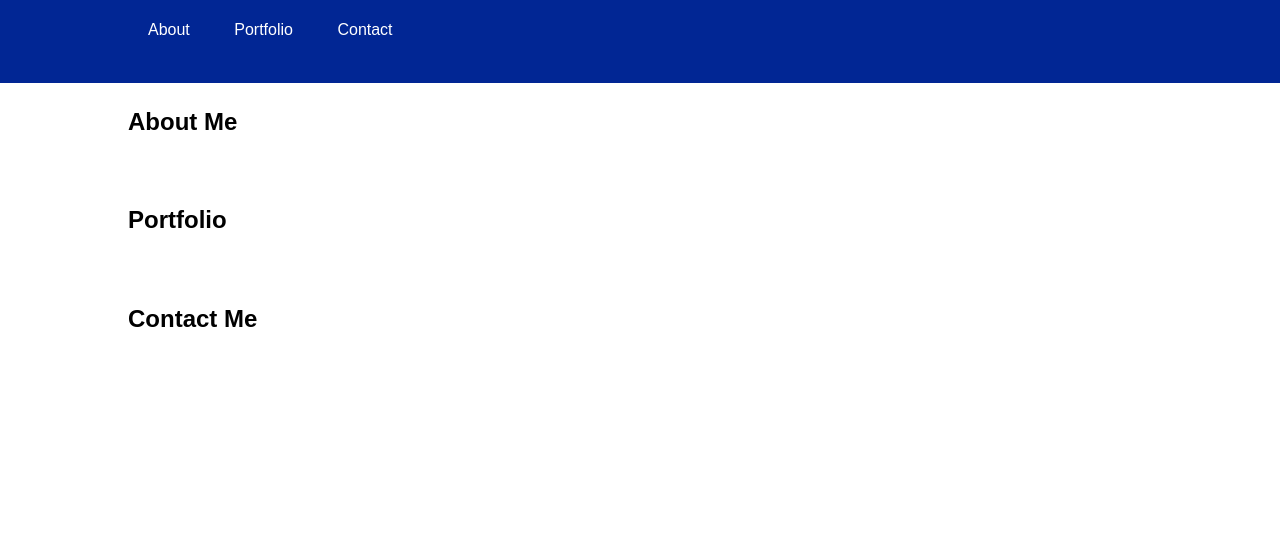
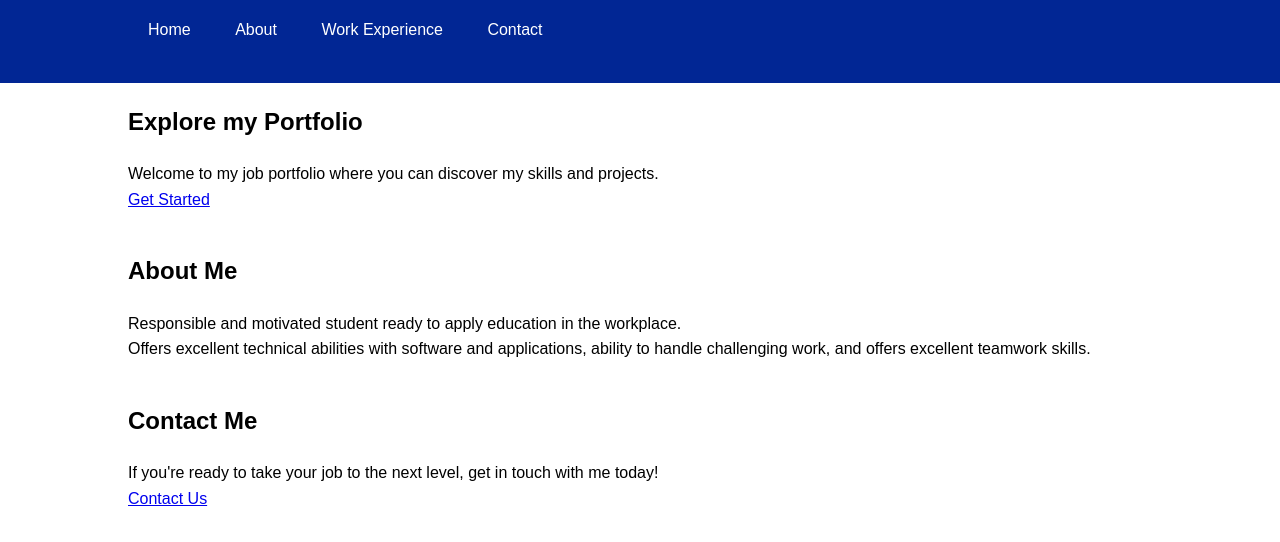
Before and after one commit to Beli222/Beli222.github.io, a plain HTML site: page index.html in a window 1280 px wide. Shown: the part 94-636 px from the top of the page. Drawn offline with Linux system fonts and the light colour scheme.

Commit message:
Update index.html

```diff
--- a/index.html
+++ b/index.html
@@ -13,38 +13,36 @@
             <h1>My Portfolio</h1>
             <nav>
                 <ul>
+                    <li><a href="index.html">Home</a></li>
                     <li><a href="About.html">About</a></li>
-                    <li><a href="work-experience.html">Portfolio</a></li>
+                    <li><a href="work-experience.html">Work Experience</a></li>
                     <li><a href="contact.html">Contact</a></li>
                 </ul>
             </nav>
         </div>
     </header>
 
-    <section id="about">
+    <section id="hero-section">
         <div class="container">
-            <h2>About Me</h2>
-            <!-- Add your about content here -->
+            <h2>Explore my Portfolio</h2>
+            <p>Welcome to my job portfolio where you can discover my skills and projects.</p>
+            <a href="About.html" class="cta-button">Get Started</a>
         </div>
     </section>
 
-    <section id="portfolio">
+    <section id="about-section">
         <div class="container">
-            <h2>Portfolio</h2>
-            <div class="gallery">
-                <!-- Add your photo gallery here -->
-                <!-- Example: -->
-                <!-- <img src="photo1.jpg" alt="Photo 1"> -->
-                <!-- <img src="photo2.jpg" alt="Photo 2"> -->
-                <!-- <img src="photo3.jpg" alt="Photo 3"> -->
-            </div>
+            <h2>About Me</h2>
+            <p>Responsible and motivated student ready to apply education in the workplace. </p>
+            <p>Offers excellent technical abilities with software and applications, ability to handle challenging work, and offers excellent teamwork skills.</p>
         </div>
     </section>
 
-    <section id="contact">
+    <section id="contact-section">
         <div class="container">
             <h2>Contact Me</h2>
-            <!-- Add your contact form or contact information here -->
+            <p>If you're ready to take your job to the next level, get in touch with me today!</p>
+            <a href="contact.html" class="cta-button">Contact Us</a>
         </div>
     </section>
 
```
